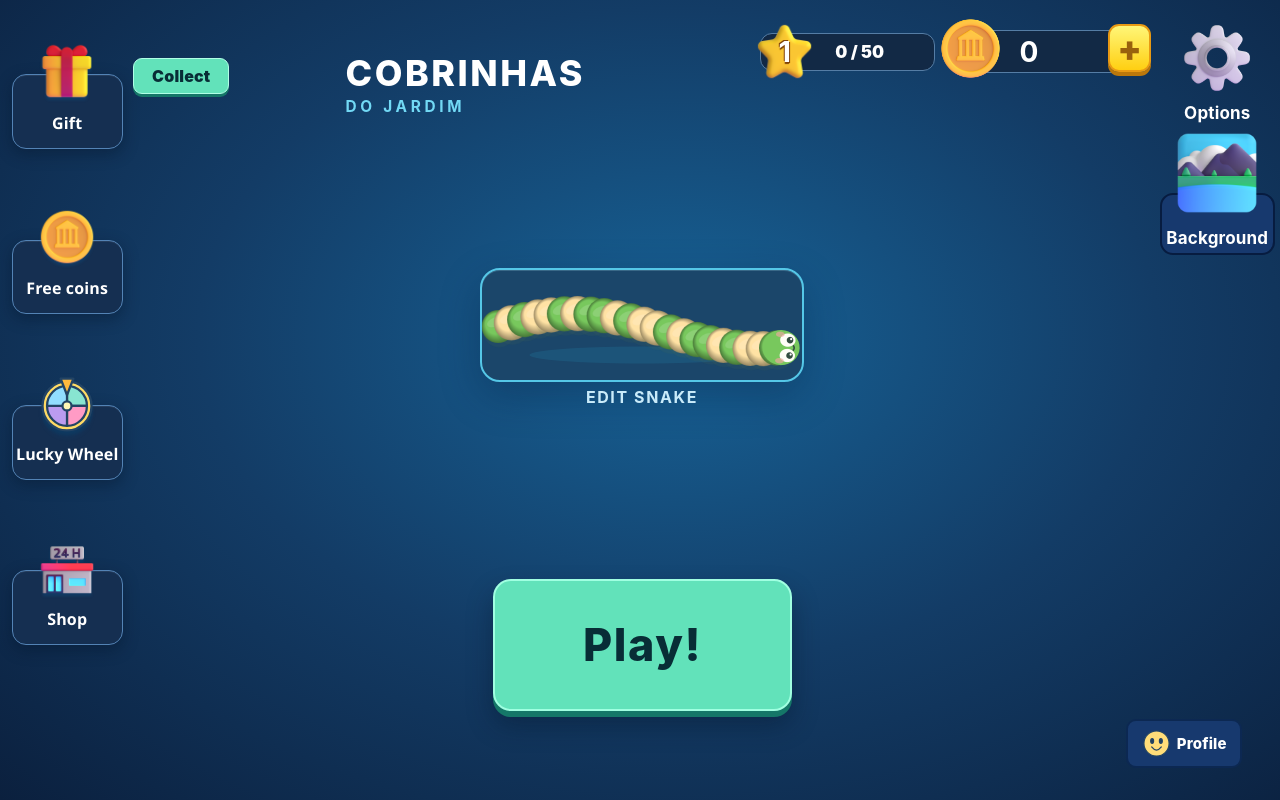
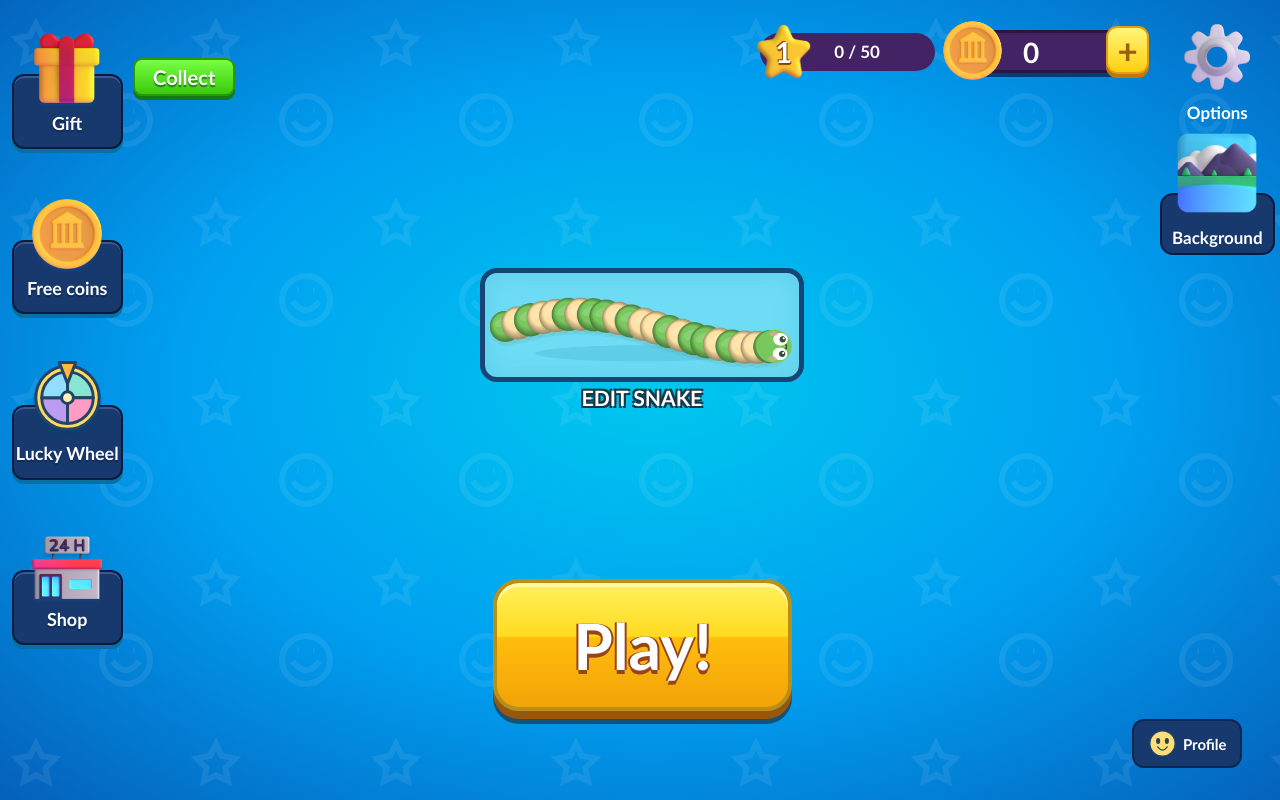
Before and after one commit to Master-Devs171/cobrinhas-do-jardim, a website: page index.html in a window 1280 px wide. Drawn offline with Linux system fonts and the light colour scheme.

Commit message:
Restore previous 4.4.0 appearance at user request

```diff
--- a/arcade-theme.css
+++ /dev/null
@@ -1,46 +0,0 @@
-/* Arcade visual refresh: crisp panels, readable contrast and restrained accents. */
-:root{font-family:Inter,"Segoe UI",Arial,sans-serif;color:#eaf4ff;--cream:#edf5ff}
-body{background:#102947}
-button{font-weight:700;letter-spacing:.01em}
-button:focus-visible,input:focus-visible{outline:3px solid #74e9ff;outline-offset:4px}
-body[data-menu="welcome"] #overlay{background:radial-gradient(ellipse at 53% 42%,#176397 0%,#133c66 50%,#0b203e 100%)}
-body[data-menu="welcome"] #overlay::before{opacity:.025}
-.menu-brand{position:absolute;left:16%;top:6%;display:flex;flex-direction:column;gap:5px;color:#fff;pointer-events:none}
-.menu-brand strong{font-size:clamp(20px,2.8vw,42px);font-weight:850;letter-spacing:.07em;line-height:1}
-.menu-brand span{color:#72d9f5;font-size:clamp(11px,1.2vw,17px);letter-spacing:.24em;font-weight:650}
-body[data-menu="welcome"] .garden-menu button{background:#152f51;border:1px solid #5383b5;border-radius:14px;box-shadow:0 5px 15px #04132966,inset 0 1px 0 #ffffff14}
-body[data-menu="welcome"] .garden-menu button b{font-size:clamp(13px,1.25vw,22px);text-shadow:none;font-weight:700}
-body[data-menu="welcome"] .garden-menu button>span{width:60px;height:60px;top:-34px}
-body[data-menu="welcome"] .garden-menu button>span .game-icon{width:58px;height:58px}
-body[data-menu="welcome"] .menu-level,body[data-menu="welcome"] .menu-wallet{background:#122945;border:1px solid #557da5;box-shadow:none;border-radius:12px}
-body[data-menu="welcome"] #customize{background:#1b466a;border:2px solid #55c7e7;border-radius:20px;box-shadow:0 14px 40px #061c3c55,inset 0 1px 0 #b4f3ff33}
-body[data-menu="welcome"] #customize>b{font-size:clamp(14px,1.25vw,22px);text-shadow:none;letter-spacing:.1em;color:#c9ebfa;font-weight:700}
-body[data-menu="welcome"] #play{background:#62e2ba;border:2px solid #a0ffe1;color:#082d36;text-shadow:none;box-shadow:0 6px 0 #157768,0 14px 26px #04132966;border-radius:18px;font-size:clamp(27px,3.5vw,55px);font-weight:850;letter-spacing:.035em}
-body[data-menu="welcome"] .menu-claim{background:#62e2ba;color:#082d36;text-shadow:none;border:1px solid #b0ffe6;box-shadow:0 3px 0 #157768;font-size:16px}
-body[data-menu="welcome"] .menu-action-status button, #open-profile{border-radius:10px;text-shadow:none}
-header .score,header .record,#coin-counter,#scoreboard,#power-status,#mini-task{background:#102a48ed;border:1px solid #628bb5;color:#eaf4ff;border-radius:14px;box-shadow:0 4px 15px #04132933}
-header small{letter-spacing:.08em}
-#scoreboard .ranking-title small,#scoreboard .garden-badge{color:#b3cce3}
-.boutique,#adventures[data-view="shop"]{background:#133e67;color:#e8f3ff}
-.boutique header h2,.boutique-wallet{background:#102b49;border:1px solid #5e86ac;border-radius:12px;box-shadow:none}
-.boutique-tabs button,.extra-tabs button{background:#1b466e;border:1px solid #70a2ca;color:#dcefff;box-shadow:none}
-.boutique-tabs [aria-selected="true"],.extra-tabs [aria-selected="true"]{background:#e9f4fc;color:#133d60}
-.boutique-content,.extra-content{background:#e9f4fc;border:2px solid #70b8d6;outline:none;box-shadow:0 10px 35px #031b3b44;color:#183b58}
-.boutique-choice{background:#d4e9f7;border-color:#9bbbd4;border-radius:12px}
-.boutique-choice[aria-pressed="true"]{background:#b4efdf;border-color:#248b78}
-.boutique-buy,.boutique-apply,.extra-secondary{background:#62e2ba;color:#123c40;border:1px solid #248b78;border-radius:10px;text-shadow:none;box-shadow:0 3px 0 #248b78}
-.extra-title{background:#153c62;color:#d8f2ff;border-radius:0 0 14px 14px;font-size:19px}
-.extra-close,.boutique-back{background:#ffd16b;color:#533d0e;border:1px solid #fff0bd;box-shadow:0 3px 0 #986c23;border-radius:12px}
-.extra-dialog::backdrop{background:#07182dd4}
-@media(max-width:600px){.menu-brand{left:22%;top:19%;gap:4px}.menu-brand strong{font-size:20px}.menu-brand span{font-size:10px}body[data-menu="welcome"] .garden-menu button>span{width:45px;height:45px;top:-25px}body[data-menu="welcome"] .garden-menu button>span .game-icon{width:44px;height:44px}body[data-menu="welcome"] .menu-claim{font-size:12px}}
-@media(prefers-reduced-motion:no-preference){button{transition:filter .15s,background-color .15s}button:hover{filter:brightness(1.09)}}
-body[data-menu="welcome"] #overlay::before{background-image:none}
-body[data-menu="welcome"] .menu-brand{left:27%;top:7%}
-body[data-menu="welcome"] .garden-menu button b,body[data-menu="welcome"] .menu-action-status button{font-family:"Segoe UI",Arial,sans-serif;font-weight:650}
-body[data-menu="welcome"] .menu-action-status #open-settings>span,body[data-menu="welcome"] .menu-action-status #open-background>span{width:58px;height:58px}
-@media(max-width:600px){body[data-menu="welcome"] .menu-brand{left:30%;top:20%}.menu-brand strong{font-size:18px}.menu-brand span{font-size:9px}}
-.boutique::before,#adventures::before{background-image:none}
-body:is([data-menu="paused"],[data-menu="end"]) #overlay{background:#102947f5}
-@media(max-width:600px){body[data-menu="welcome"] .menu-brand{top:25%}}
-body[data-menu="playing"] header .score,body[data-menu="playing"] header .record,body[data-menu="playing"] #scoreboard,body[data-menu="playing"] #power-status,body[data-menu="playing"] #mini-task,body[data-menu="playing"] #coin-counter{background:#102a48ed;border:1px solid #628bb5;color:#eaf4ff;box-shadow:0 4px 15px #04132933}
-body[data-menu="playing"] .input-help{background:#102a48e8;color:#e2effb;border:1px solid #628bb5;border-radius:10px}
--- a/game.js
+++ b/game.js
@@ -333,7 +333,7 @@
     clearInput();
     overlay.hidden = !paused;
     uiMode(paused ? "paused" : "playing");
-    $("play").querySelector("span").textContent = "Continuar";
+    $("play").querySelector("span").textContent = "Continuar a brincar";
     $("pause").textContent = paused ? "▶" : "Ⅱ";
     $("pause").setAttribute("aria-label", paused ? "Continuar" : "Pausar");
     if (!paused) canvas.focus({ preventScroll: true });
@@ -474,7 +474,7 @@
   function draw() {
     ctx.clearRect(0, 0, width, height);
     const theme = {
-      blue: ["#2475a4", "#1b608e"],
+      blue: ["#168dd5", "#106fba"],
       sea: ["#139fc6", "#087eab"],
       garden: ["#63b88a", "#409b74"],
     }[arenaTheme];
--- a/i18n.js
+++ b/i18n.js
@@ -13,9 +13,9 @@ Receber recompensa de uma aventura concluída|Collect a completed adventure rewa
 Clique esquerdo / Shift / Espaço para acelerar|Left click / Shift / Space to boost|Clic izquierdo / Mayús / Espacio para acelerar|Clic gauche / Maj / Espace pour accélérer|Linksklick / Umschalt / Leertaste für Tempo|Lewy przycisk / Shift / Spacja: przyspieszenie
 Rato / WASD / setas para virar|Mouse / WASD / arrows to steer|Ratón / WASD / flechas para girar|Souris / WASD / flèches pour tourner|Maus / WASD / Pfeiltasten zum Steuern|Mysz / WASD / strzałki: sterowanie
 Jogar!|Play!|¡Jugar!|Jouer !|Spielen!|Graj!
-Continuar|Keep playing|Seguir jugando|Continuer à jouer|Weiterspielen|Graj dalej
+Continuar a brincar|Keep playing|Seguir jugando|Continuer à jouer|Weiterspielen|Graj dalej
 Voltar a jogar!|Play again!|¡Jugar otra vez!|Rejouer !|Noch mal spielen!|Zagraj ponownie!
-Pausa|A little break|Una pausa|Une petite pause|Eine kleine Pause|Mała przerwa
+Uma pausinha|A little break|Una pausa|Une petite pause|Eine kleine Pause|Mała przerwa
 Cobrinhas|Little Snakes|Serpientitas|Petits serpents|Kleine Schlangen|Małe węże
 do|of the|del|du|im|w
 Jardim|Garden|Jardín|Jardin|Garten|ogrodzie
@@ -23,13 +23,13 @@ Cobrinhas do Jardim|Garden Snakes|Serpientitas del Jardín|Petits serpents du ja
 UM MUNDO DE DESCOBERTAS|A WORLD OF DISCOVERIES|UN MUNDO DE DESCUBRIMIENTOS|UN MONDE DE DÉCOUVERTES|EINE WELT VOLLER ENTDECKUNGEN|ŚWIAT ODKRYĆ
 Um bocadinho de fruta,|A little fruit,|Un poquito de fruta,|Un peu de fruits,|Ein bisschen Obst,|Trochę owoców,
 um montão de aventura!|a whole lot of adventure!|¡un montón de aventuras!|plein d’aventures !|ganz viel Abenteuer!|mnóstwo przygód!
-PONTUAÇÃO|YOUR FRUIT|TUS FRUTAS|TES FRUITS|DEINE FRÜCHTE|TWOJE OWOCE
+AS TUAS FRUTINHAS|YOUR FRUIT|TUS FRUTAS|TES FRUITS|DEINE FRÜCHTE|TWOJE OWOCE
 O TEU RECORDE|YOUR BEST|TU RÉCORD|TON RECORD|DEIN REKORD|TWÓJ REKORD
-Classificação|Garden friends|Amigos del jardín|Amis du jardin|Gartenfreunde|Przyjaciele ogrodu
+Amigos do jardim|Garden friends|Amigos del jardín|Amis du jardin|Gartenfreunde|Przyjaciele ogrodu
 Amigos|Friends|Amigos|Amis|Freunde|Przyjaciele
-Adversários do computador|An adventure with computer snakes|Una aventura con serpientes del ordenador|Une aventure avec des serpents de l’ordinateur|Ein Abenteuer mit Computerschlangen|Przygoda z wężami komputera
+Uma aventura com o computador|An adventure with computer snakes|Una aventura con serpientes del ordenador|Une aventure avec des serpents de l’ordinateur|Ein Abenteuer mit Computerschlangen|Przygoda z wężami komputera
 cobrinhas a explorar|snakes exploring|serpientes explorando|serpents en exploration|Schlangen unterwegs|węży odkrywających ogród
-Controlos|This way!|¡Por aquí!|Par ici !|Hier entlang!|Tędy!
+Vamos por aqui!|This way!|¡Por aquí!|Par ici !|Hier entlang!|Tędy!
 Acelerar|Speed up|Acelerar|Accélérer|Beschleunigen|Przyspiesz
 Qual é a tua cobrinha?|Which snake is yours?|¿Cuál es tu serpiente?|Quel est ton serpent ?|Welche Schlange gehört dir?|Który wąż jest twój?
 A tua criação|Your creation|Tu creación|Ta création|Deine Kreation|Twoje dzieło
@@ -300,7 +300,7 @@ Podes brincar. O progresso desta partida pode não ficar guardado.|You can play.
     );
   }
   Object.assign(packs["pt-BR"], {
-    "PONTUAÇÃO": "SUAS FRUTINHAS",
+    "AS TUAS FRUTINHAS": "SUAS FRUTINHAS",
     "O TEU RECORDE": "SEU RECORDE",
     "Qual é a tua cobrinha?": "Qual é a sua cobrinha?",
     "A tua criação": "Sua criação",
--- a/index.html
+++ b/index.html
@@ -14,17 +14,16 @@
     <title>Cobrinhas do Jardim</title>
     <meta
       name="description"
-      content="Entra na arena, recolhe moedas e alimentos, cresce e personaliza a tua cobra."
+      content="Uma aventura de cobrinhas fofinhas: apanha frutas, cresce e personaliza a tua cobrinha!"
     />
     <meta property="og:title" content="Cobrinhas do Jardim" />
     <meta property="og:image" content="cover.jpg" />
-    <link rel="stylesheet" href="style.css?v=4.5.0" />
-    <link rel="stylesheet" href="lobby.css?v=4.5.0" />
-    <link rel="stylesheet" href="reference.css?v=4.5.0" />
-  <link rel="stylesheet" href="workshop.css?v=4.5.0" />
-<link rel="stylesheet" href="menu.css?v=4.5.0" />
-<link rel="stylesheet" href="extras.css?v=4.5.0" />
-<link rel="stylesheet" href="arcade-theme.css?v=4.5.0" />
+    <link rel="stylesheet" href="style.css?v=4.4.0" />
+    <link rel="stylesheet" href="lobby.css?v=4.4.0" />
+    <link rel="stylesheet" href="reference.css?v=4.4.0" />
+  <link rel="stylesheet" href="workshop.css?v=4.4.0" />
+<link rel="stylesheet" href="menu.css?v=4.4.0" />
+<link rel="stylesheet" href="extras.css?v=4.4.0" />
 </head>
   <body data-menu="welcome">
     <canvas
@@ -35,7 +34,7 @@
     <header>
       <div class="score">
         <span class="hud-icon">🍓</span>
-        <div><small>PONTUAÇÃO</small><b id="score">0</b></div>
+        <div><small>AS TUAS FRUTINHAS</small><b id="score">0</b></div>
       </div>
       <div class="record">
         <span>🌟</span>
@@ -58,7 +57,7 @@
       <div class="ranking-title">
         <span>🌼</span>
         <div>
-          <b>Classificação</b><small>Adversários do computador</small>
+          <b>Amigos do jardim</b><small>Uma aventura com o computador</small>
         </div>
       </div>
       <div id="ranking"></div>
@@ -72,7 +71,7 @@
           ><span class="joystick-arrow left">‹</span
           ><span class="joystick-arrow right">›</span><span id="stick"></span>
         </div>
-        <small>Controlos</small>
+        <small>Vamos por aqui!</small>
       </div>
       <button id="boost"><span>⚡</span><small>Acelerar</small></button>
     </div>
@@ -104,7 +103,7 @@
               >Cada descoberta faz o teu jardim crescer.</small
             >
           </div>
-          <h2 class="pause-title">Pausa</h2>
+          <h2 class="pause-title">Uma pausinha ☁️</h2>
           <div id="round-result" role="status" hidden></div>
           <div class="title-tag">🌼 UM MUNDO DE DESCOBERTAS 🌼</div>
           <h1>
@@ -401,7 +400,7 @@
       </div>
       <p id="skin-save-status" role="status"></p>
     </dialog>
-    <script src="standalone-storage.js?v=4.5.0"></script>
+    <script src="standalone-storage.js?v=4.4.0"></script>
     <dialog id="adventures" aria-labelledby="adventures-title">
       <header class="adventure-top">
         <div>
@@ -553,19 +552,19 @@
         ><button id="result-again">JOGAR OUTRA VEZ</button>
       </footer>
     </dialog>
-    <script src="i18n.js?v=4.5.0"></script>
-    <script src="icons.js?v=4.5.0"></script>
-    <script src="engine.js?v=4.5.0"></script>
-    <script src="progress.js?v=4.5.0"></script>
-    <script src="skin.js?v=4.5.0"></script>
-    <script src="game.js?v=4.5.0"></script>
-    <script src="choices.js?v=4.5.0"></script>
-    <script src="journey-ui.js?v=4.5.0"></script>
-    <script src="lobby.js?v=4.5.0"></script>
-    <script src="options.js?v=4.5.0"></script>
-    <script src="reference-ui.js?v=4.5.0"></script>
-  <script src="workshop.js?v=4.5.0"></script>
-<script src="menu.js?v=4.5.0"></script>
-<script src="extras.js?v=4.5.0"></script>
+    <script src="i18n.js?v=4.4.0"></script>
+    <script src="icons.js?v=4.4.0"></script>
+    <script src="engine.js?v=4.4.0"></script>
+    <script src="progress.js?v=4.4.0"></script>
+    <script src="skin.js?v=4.4.0"></script>
+    <script src="game.js?v=4.4.0"></script>
+    <script src="choices.js?v=4.4.0"></script>
+    <script src="journey-ui.js?v=4.4.0"></script>
+    <script src="lobby.js?v=4.4.0"></script>
+    <script src="options.js?v=4.4.0"></script>
+    <script src="reference-ui.js?v=4.4.0"></script>
+  <script src="workshop.js?v=4.4.0"></script>
+<script src="menu.js?v=4.4.0"></script>
+<script src="extras.js?v=4.4.0"></script>
 </body>
 </html>
--- a/menu.js
+++ b/menu.js
@@ -23,9 +23,6 @@
     span.replaceChildren(art(name));
     b.querySelector("b").textContent = label;
   };
-  const brand = make("div", undefined, "menu-brand");
-  brand.append(make("strong", "COBRINHAS"), make("span", "DO JARDIM"));
-  content.append(brand);
   change("open-adventures", "wrapped_gift", "Presente");
   change("open-shop", "convenience_store", "Loja");
   const album = $("open-album");
```
Also changed, not shown: README.md, manifest.json.
